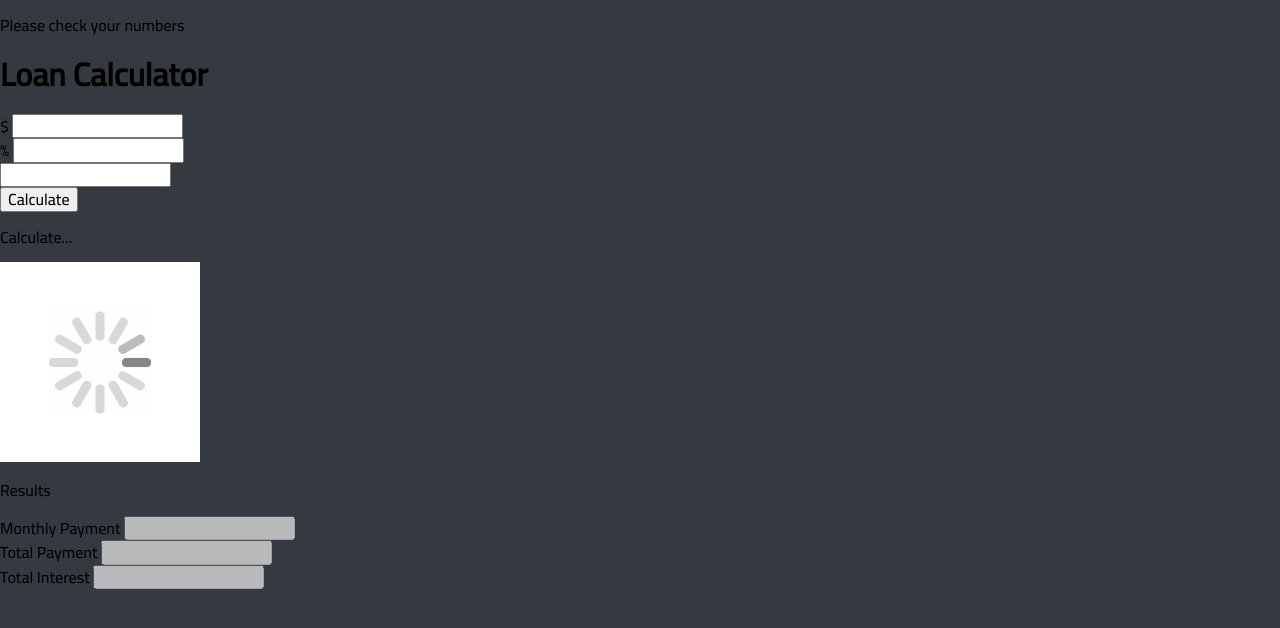
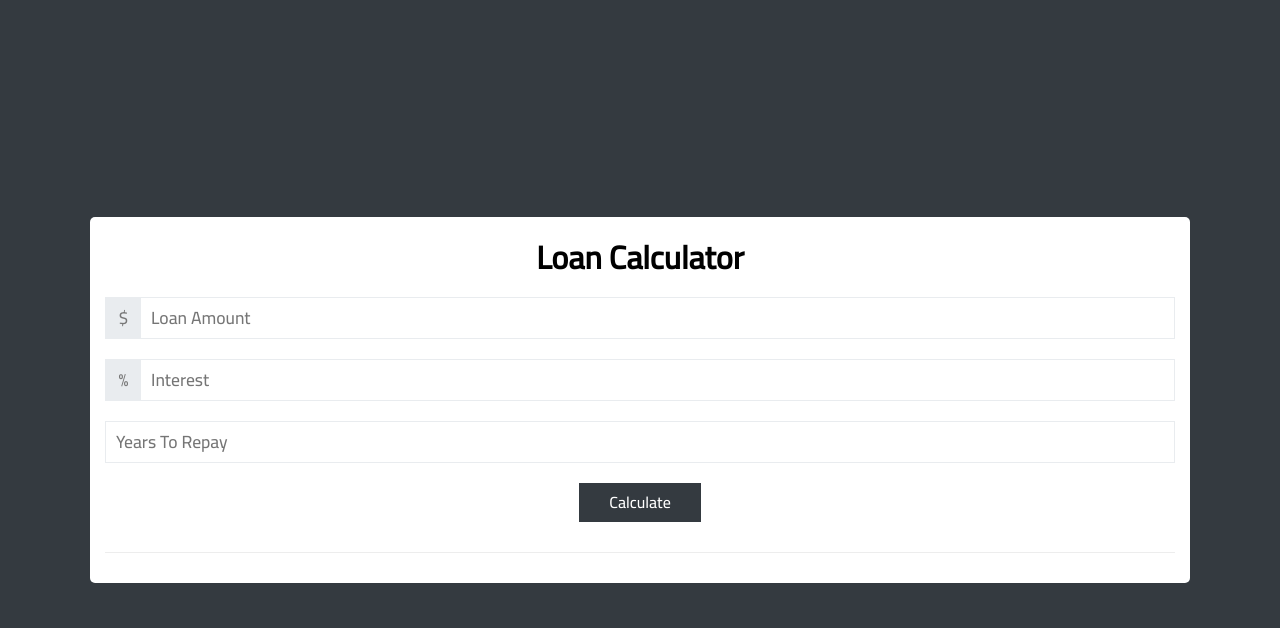
Before and after one commit to MahmoudsMohammed/Loan-Calculator, a plain HTML site: page index.html in a window 1280 px wide. Drawn offline with Linux system fonts and the light colour scheme.

Commit message:
styling the calculator

```diff
--- a/index.html
+++ b/index.html
@@ -24,14 +24,14 @@
         <form action="#">
           <div>
             <span>$</span>
-            <input type="number" name="amount" id="amount" />
+            <input type="number" name="amount" id="amount" placeholder="Loan Amount" />
           </div>
           <div>
             <span>%</span>
-            <input type="number" name="interest" id="interest" />
+            <input type="number" name="interest" id="interest" placeholder="Interest" />
           </div>
           <div>
-            <input type="number" name="years" id="years" />
+            <input type="number" name="years" id="years" placeholder="Years To Repay"/>
           </div>
           <input type="submit" value="Calculate" />
         </form>
--- a/style/main.scss
+++ b/style/main.scss
@@ -1,4 +1,5 @@
 @use './scss/variables' as *;
+@use './scss/helpers' as *;
 
 * {
   box-sizing: border-box;
@@ -6,4 +7,112 @@
 body {
   font-family: 'Cairo', sans-serif;
   background-color: $main-color;
+  height: 100vh;
+  @extend %center;
 }
+.container {
+  & {
+    background-color: #fff;
+    border-radius: 5px;
+    text-align: center;
+  }
+  // Start Input Div Style
+  .input {
+    & {
+      margin-bottom: 30px;
+      border-bottom: 1px solid #cccccc59;
+    }
+    > {
+      p {
+        background-color: #f8d7da;
+        color: #97444b;
+        padding: 15px;
+        display: none;
+      }
+      h1 {
+        font-size: 2rem;
+      }
+      form {
+        div {
+          & {
+            display: flex;
+            align-items: center;
+            margin-bottom: 20px;
+            border: 1px solid $alt-color;
+          }
+          [type='number'] {
+            & {
+              flex: 1;
+              padding: 10px;
+              border: none;
+              font-size: 1.1rem;
+            }
+            &:focus {
+              outline: none;
+            }
+          }
+          span {
+            width: 35px;
+            background-color: $alt-color;
+            padding: 10px;
+            font-size: 1.1rem;
+            color: #777;
+          }
+        }
+        [type='submit'] {
+          padding: 10px 30px;
+          display: block;
+          width: fit-content;
+          margin: auto;
+          color: white;
+          background-color: $main-color;
+          border: none;
+          margin-bottom: 30px;
+        }
+      }
+    }
+  }
+  // End Input Div Style
+  // Start Load Div Style
+  .load {
+    & {
+      display: none;
+    }
+    p {
+      font-size: 1.3rem;
+      margin: 0;
+    }
+  }
+  // End Load Div Style
+  // Start Output Div Style
+  .output {
+    & {
+      margin-bottom: 20px;
+      display: none;
+    }
+    p {
+      font-size: 1.3rem;
+      margin: 0px {
+        bottom: 30px;
+      }
+    }
+    div {
+      & {
+        border: 1px solid $alt-color;
+        display: flex;
+        align-items: center;
+        margin-bottom: 30px;
+      }
+      [type='number'] {
+        flex: 1;
+        padding: 10px;
+        border: none;
+      }
+      span {
+        background-color: $alt-color;
+        padding: 10px;
+      }
+    }
+  }
+  // End Output Div Style
+}
--- /dev/null
+++ b/style/scss/_helpers.scss
@@ -0,0 +1,32 @@
+.container {
+  margin-left: auto;
+  margin-right: auto;
+  padding-left: 15px;
+  padding-right: 15px;
+  width: 500px;
+  max-width: 100%;
+}
+/* Small */
+@media (min-width: 768px) {
+  .container {
+    width: 700px;
+  }
+}
+/* Medium */
+@media (min-width: 992px) {
+  .container {
+    width: 900px;
+  }
+}
+/* Large */
+@media (min-width: 1200px) {
+  .container {
+    width: 1100px;
+  }
+}
+
+%center {
+  display: flex;
+  justify-content: center;
+  align-items: center;
+}
```
Also changed, not shown: style/main.css.
